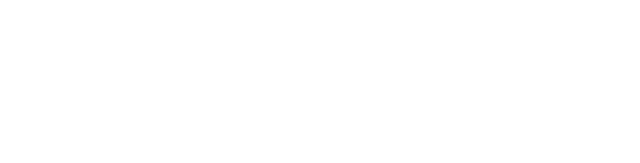
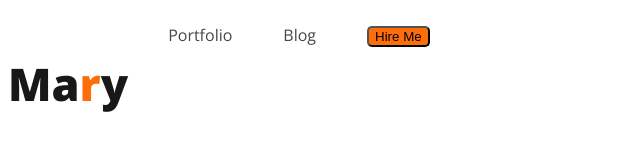
Before and after one commit to Md-ShakilHossain/web-developer-portfolio, a plain HTML site: page index.html in a window 1280 px wide. Shown: the whole page, without its empty margins (0-640 px from the left). Drawn offline with nearby package versions, Linux system fonts and the light colour scheme.

Commit message:
Added some styles on nav.

```diff
--- a/index.html
+++ b/index.html
@@ -4,10 +4,23 @@
     <meta charset="UTF-8">
     <meta name="viewport" content="width=device-width, initial-scale=1.0">
     <title>Web Developer Portfolio</title>
+
+    <link rel="preconnect" href="https://fonts.googleapis.com">
+<link rel="preconnect" href="https://fonts.gstatic.com" crossorigin>
+<link href="https://fonts.googleapis.com/css2?family=Open+Sans:wght@400;700;800&display=swap" rel="stylesheet">
+
+    <link rel="stylesheet" href="styles/portfolio.css">
 </head>
 <body>
     <header>
-
+        <nav>
+            <h3 class="Mary">Ma<span class="r">r</span>y</h3>
+            <ul>
+                <li><a href="">Portfolio</a></li>
+                <li><a href="">Blog</a></li>
+                <li><button class="btn">Hire Me</button></li>
+            </ul>
+        </nav>
     </header>
     <main>
 
--- /dev/null
+++ b/styles/portfolio.css
@@ -0,0 +1,38 @@
+/* common shared styles */
+body {
+    font-family: 'Open Sans', sans-serif;
+}
+
+.btn {
+    border-radius: 5px;
+    background: #FD6E0A;
+}
+
+/* Navigation related css */
+nav {
+    display: flex;
+}
+
+.Mary {
+    color: #181818;
+    font-size: 45px;
+    font-weight: 800;
+}
+
+.r {
+    color: #FD6E0A;
+}
+
+nav>ul {
+    display: flex;
+}
+
+nav li {
+    list-style: none;
+    margin-right: 51px;
+}
+
+nav a {
+    text-decoration: none;
+    color: #474747;
+}
```
